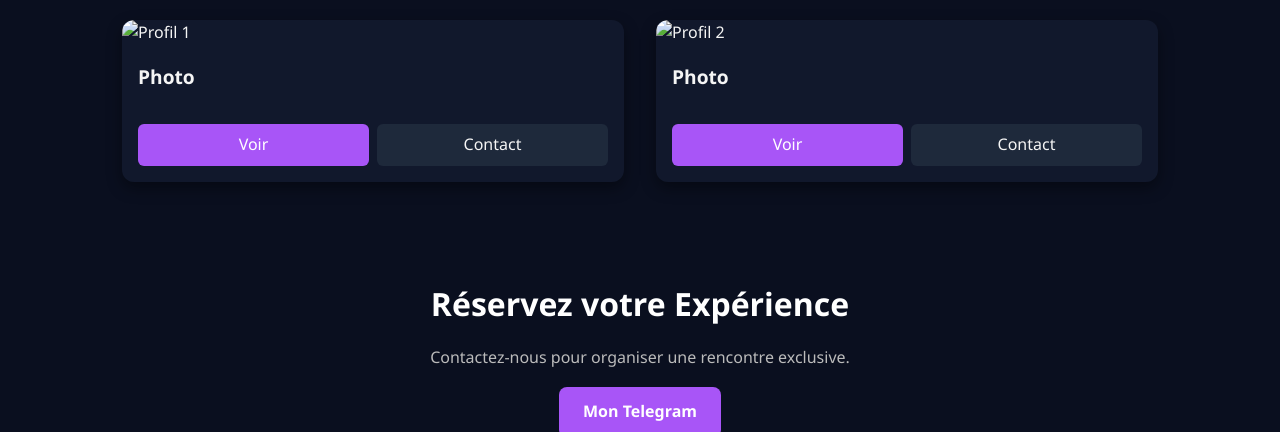
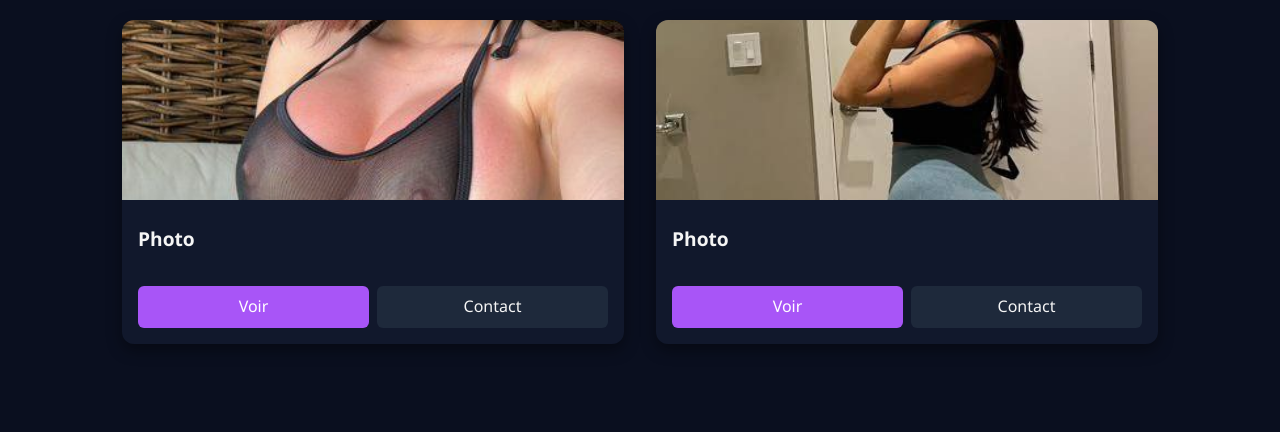
Before and after one commit to Faywbow/Laura, a plain HTML site: page index.html in a window 1280 px wide. Shown: the part 668-1100 px from the top of the page. Drawn offline with Linux system fonts and the light colour scheme.

Commit message:
Update index.html

```diff
--- a/index.html
+++ b/index.html
@@ -46,7 +46,7 @@ WhatsApp :+330774167628
     <div class="cards">
 
       <div class="card">
-        <img src=" IMG5997.jpeg" alt="Profil 1" class="zoomable">
+        <img src=" IMG_6014.jpeg" alt="Profil 1" class="zoomable">
         <h3>Photo</h3>
         <div class="actions">
           <a href="#" class="btn-purple">Voir</a>
@@ -55,7 +55,7 @@ WhatsApp :+330774167628
       </div>
 
       <div class="card">
-        <img src="IMG5998.jpeg" alt="Profil 2" class="zoomable">
+        <img src="IMG_6013.jpeg" alt="Profil 2" class="zoomable">
         <h3>Photo</h3>
         <div class="actions">
           <a href="#" class="btn-purple">Voir</a>
```
